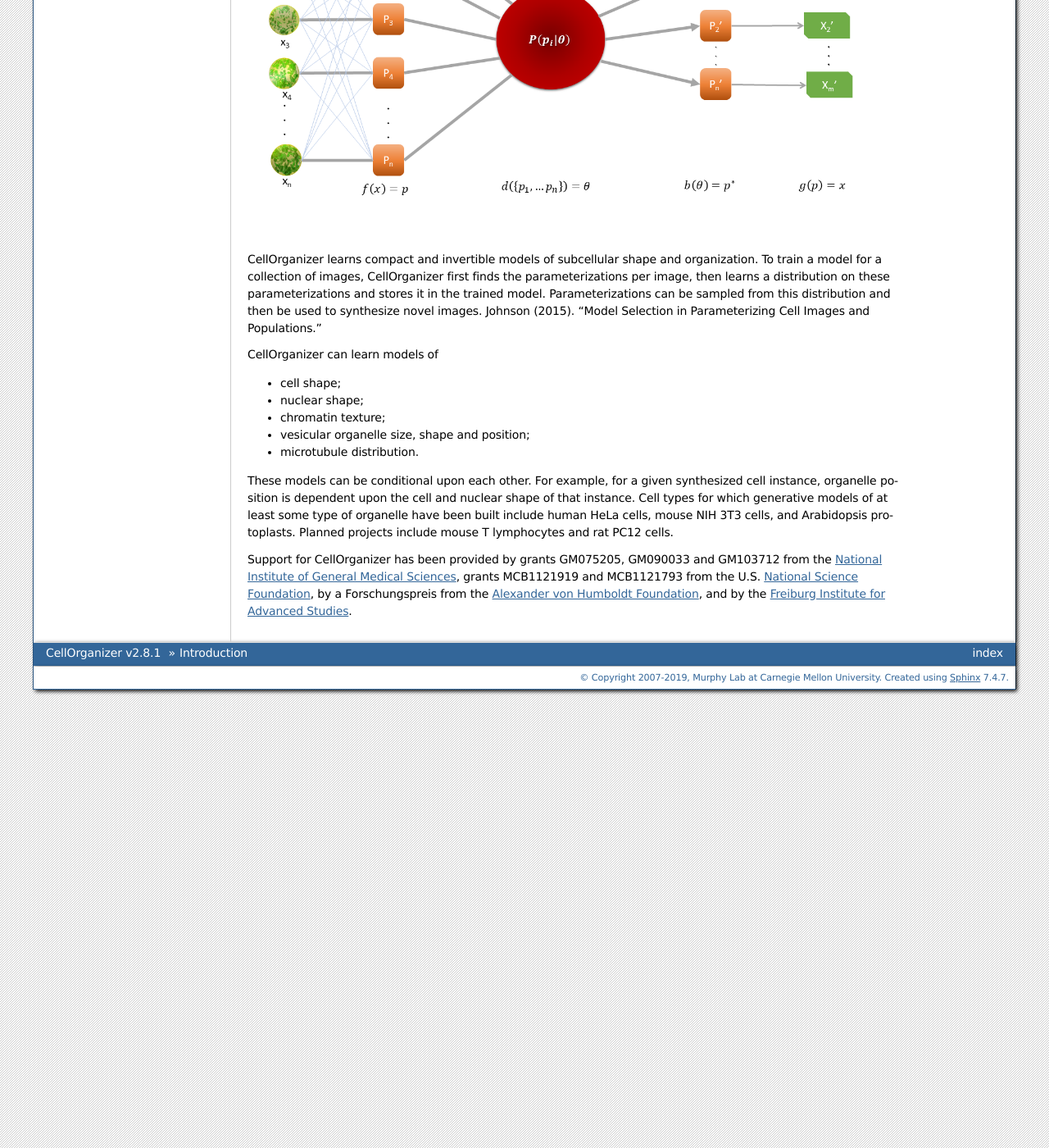
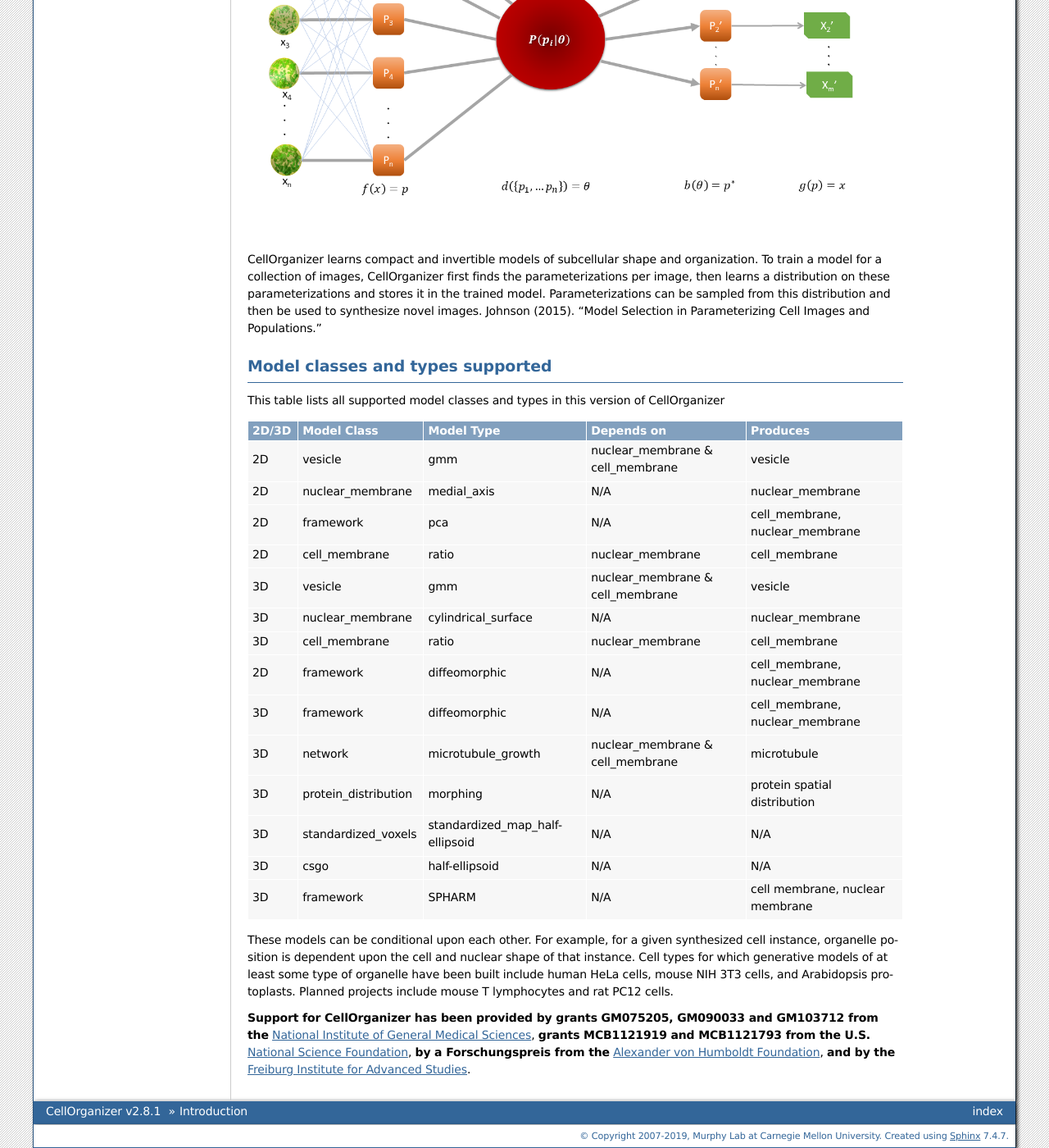
Before and after one commit to murphygroup/cellorganizer-documentation_old, a Sphinx documentation site: the page built from source/sections/introduction.rst, in a window 1280 px wide and 1400 px high, scrolled down 694 px. Shown: the whole window at 82% size. Built offline with Sphinx 7.4.7, drawn with Linux system fonts in a browser that asks for light colours; some of the changed text lies outside the part shown.

Commit message:
Update introduction.rst added the table and removed part of the text as it is more explicit in the table.

```diff
--- a/source/sections/introduction.rst
+++ b/source/sections/introduction.rst
@@ -23,15 +23,49 @@ Model learning captures variation among cells in a collection of images. Images
 
 CellOrganizer learns compact and invertible models of subcellular shape and organization. To train a model for a collection of images, CellOrganizer first finds the parameterizations per image, then learns a distribution on these parameterizations and stores it in the trained model. Parameterizations can be sampled from this distribution and then be used to synthesize novel images. Johnson (2015). "Model Selection in Parameterizing Cell Images and Populations."
 
-CellOrganizer can learn models of
 
-* cell shape;
-* nuclear shape;
-* chromatin texture;
-* vesicular organelle size, shape and position;
-* microtubule distribution.
+Model classes and types supported
+-----------------------
+
+This table lists all supported model classes and types in this version of CellOrganizer
+
++---------+----------------------+---------------------------------+----------------------------------+---------------------------------+
+| 2D/3D   | Model Class          | Model Type                      | Depends on                       | Produces                        |
++=========+======================+=================================+==================================+=================================+
+| 2D      | vesicle              | gmm                             | nuclear_membrane & cell_membrane | vesicle                         |
++---------+----------------------+---------------------------------+----------------------------------+---------------------------------+
+| 2D      | nuclear_membrane     | medial_axis                     | N/A                              | nuclear_membrane                |
++---------+----------------------+---------------------------------+----------------------------------+---------------------------------+
+| 2D      | framework            | pca                             | N/A                              | cell_membrane, nuclear_membrane |
++---------+----------------------+---------------------------------+----------------------------------+---------------------------------+
+| 2D      | cell_membrane        | ratio                           | nuclear_membrane                 | cell_membrane                   |
++---------+----------------------+---------------------------------+----------------------------------+---------------------------------+
+| 3D      | vesicle              | gmm                             | nuclear_membrane & cell_membrane | vesicle                         |
++---------+----------------------+---------------------------------+----------------------------------+---------------------------------+
+| 3D      | nuclear_membrane     | cylindrical_surface             | N/A                              | nuclear_membrane                |
++---------+----------------------+---------------------------------+----------------------------------+---------------------------------+
+| 3D      | cell_membrane        | ratio                           | nuclear_membrane                 | cell_membrane                   |
++---------+----------------------+---------------------------------+----------------------------------+---------------------------------+
+| 2D      | framework            | diffeomorphic                   | N/A                              | cell_membrane, nuclear_membrane |
++---------+----------------------+---------------------------------+----------------------------------+---------------------------------+
+| 3D      | framework            | diffeomorphic                   | N/A                              | cell_membrane, nuclear_membrane |
++---------+----------------------+---------------------------------+----------------------------------+---------------------------------+
+| 3D      | network              | microtubule_growth              | nuclear_membrane & cell_membrane | microtubule                     |
++---------+----------------------+---------------------------------+----------------------------------+---------------------------------+
+| 3D      | protein_distribution | morphing                        | N/A                              | protein spatial distribution    |
++---------+----------------------+---------------------------------+----------------------------------+---------------------------------+
+| 3D      | standardized_voxels  | standardized_map_half-ellipsoid | N/A                              | N/A                             |
++---------+----------------------+---------------------------------+----------------------------------+---------------------------------+
+| 3D      | csgo                 | half-ellipsoid                  | N/A                              | N/A                             |
++---------+----------------------+---------------------------------+----------------------------------+---------------------------------+
+| 3D      | framework            | SPHARM                          | N/A                              | cell membrane, nuclear membrane |
++---------+----------------------+---------------------------------+----------------------------------+---------------------------------+
+
+
+
 
 These models can be conditional upon each other. For example, for a given synthesized cell instance, organelle position is dependent upon the cell and nuclear shape of that instance.
 Cell types for which generative models of at least some type of organelle have been built include human HeLa cells, mouse NIH 3T3 cells, and Arabidopsis protoplasts. Planned projects include mouse T lymphocytes and rat PC12 cells.
 
-Support for CellOrganizer has been provided by grants GM075205, GM090033 and GM103712 from the `National Institute of General Medical Sciences <https://www.nigms.nih.gov/Pages/default.aspx>`_, grants MCB1121919 and MCB1121793 from the U.S. `National Science Foundation <https://www.nsf.gov/>`_, by a Forschungspreis from the `Alexander von Humboldt Foundation <https://www.humboldt-foundation.de/web/home.html>`_, and by the `Freiburg Institute for Advanced Studies <https://www.frias.uni-freiburg.de/en/home>`_.
+
+**Support for CellOrganizer has been provided by grants GM075205, GM090033 and GM103712 from the** `National Institute of General Medical Sciences <https://www.nigms.nih.gov/Pages/default.aspx>`_, **grants MCB1121919 and MCB1121793 from the U.S.** `National Science Foundation <https://www.nsf.gov/>`_, **by a Forschungspreis from the** `Alexander von Humboldt Foundation <https://www.humboldt-foundation.de/web/home.html>`_, **and by the** `Freiburg Institute for Advanced Studies <https://www.frias.uni-freiburg.de/en/home>`_.
```
